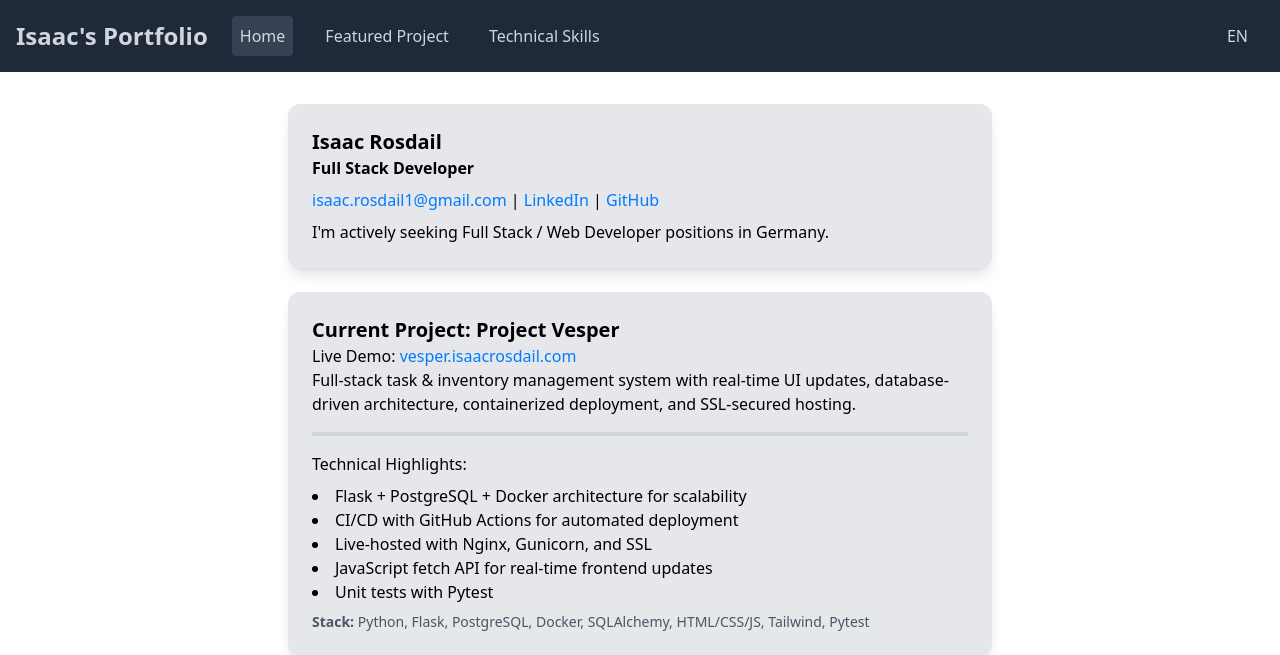
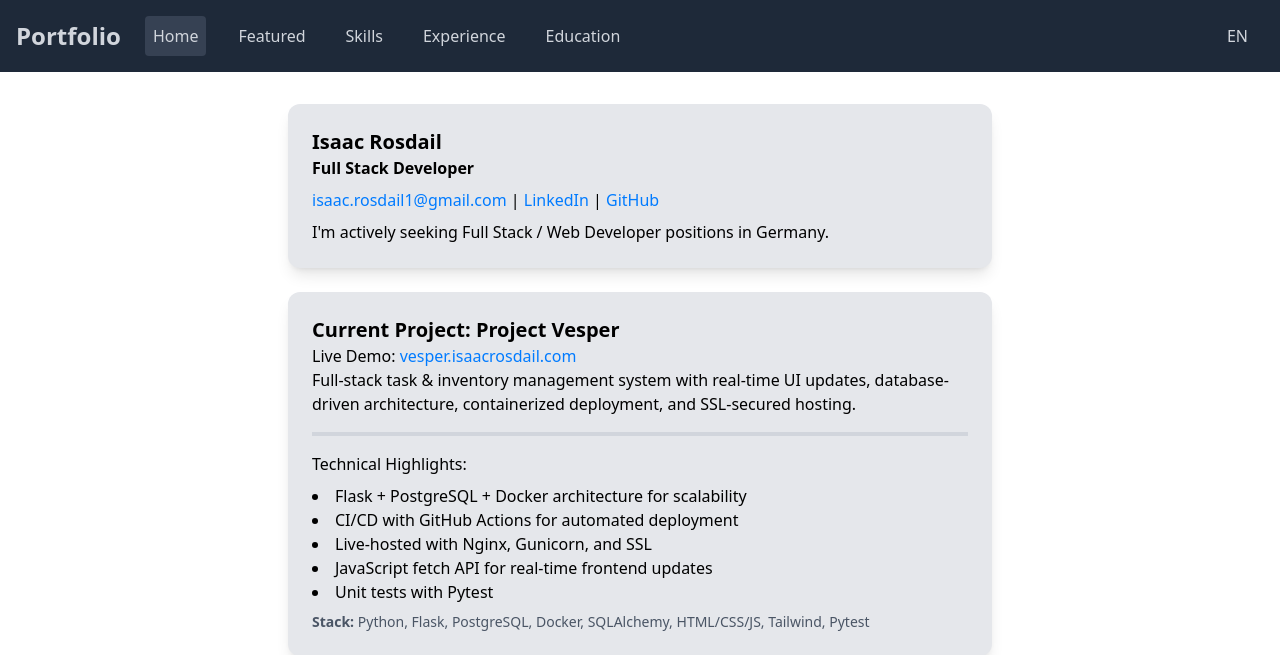
Before and after one commit to isaacrosdail/resume-site, a Flask app: page / in a window 1280 px wide. Shown: the top 655 px of the page. Run offline with Flask 3, Linux system fonts and the light colour scheme; style sheets or scripts are compiled from the project's sources.

Commit message:
Add rest of anchor links

```diff
--- a/app/core/templates/navbar.html
+++ b/app/core/templates/navbar.html
@@ -5,17 +5,21 @@
 
         <!-- LEFT: Branding + Links -->
         <div class="flex items-center space-x-6">
-            <span class="text-2xl font-semibold text-gray-300 mr-6">Isaac's Portfolio</span>
+            <span class="text-2xl font-semibold text-gray-300 mr-6">Portfolio</span>
             <a href="{{ url_for('main.home') }}"
                 class="{{ navlink_classes('main.home') }}">
                     Home
             </a>
 
             <!-- Anchor links for index.html sections -->
-            <a href="#featured-project" class="{{ navlink_classes('main.home') }}"
-                data-section="featured-project">Featured Project</a>
+            <a href="#current-project" class="{{ navlink_classes('main.home') }}"
+                data-section="current-project">Featured</a>
             <a href="#technical-skills" class="{{ navlink_classes('main.home') }}"
-                data-section="technical-skills">Technical Skills</a>
+                data-section="technical-skills">Skills</a>
+            <a href="#projects-experience" class="{{ navlink_classes('main.home') }}"
+                data-section="projects-experience">Experience</a>
+            <a href="#education" class="{{ navlink_classes('main.home') }}"
+                data-section="education">Education</a>
         </div>
 
         <!-- RIGHT: Language Toggle & (Currently hidden) Link to Register -->
```
